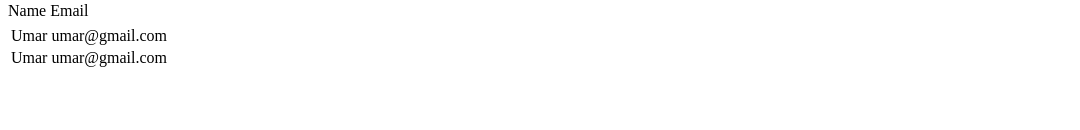
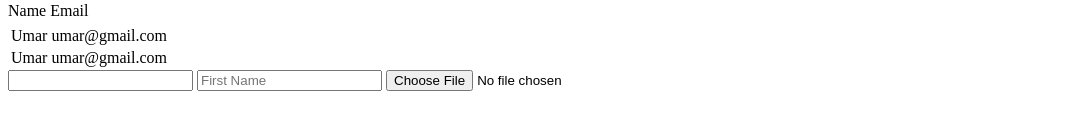
Before and after one commit to Muhammad-Umar-Khan/HTML_CL, a plain HTML site: page index.html in a window 1280 px wide. Shown: the part 600-730 px from the top of the page, without its empty margins (0-1080 px from the left). Drawn offline with Linux system fonts and the light colour scheme.

Commit message:
learning labels

```diff
--- a/index.html
+++ b/index.html
@@ -54,5 +54,10 @@
         </tr>
       </tbody>
     </table>
+    <form>
+      <input type="number" min="0" />
+      <input type="text" placeholder="First Name">
+      <input type="file" />
+    </form>
   </body>
 </html>
```
